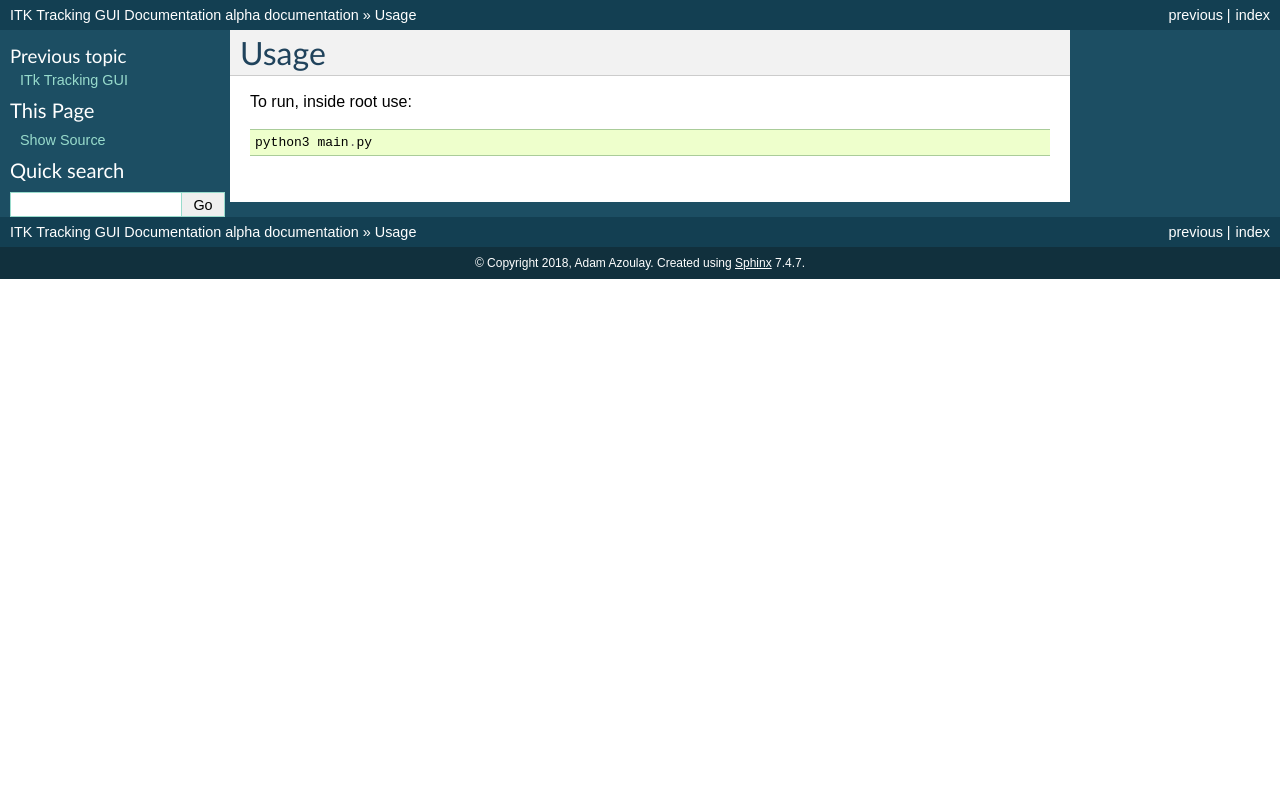
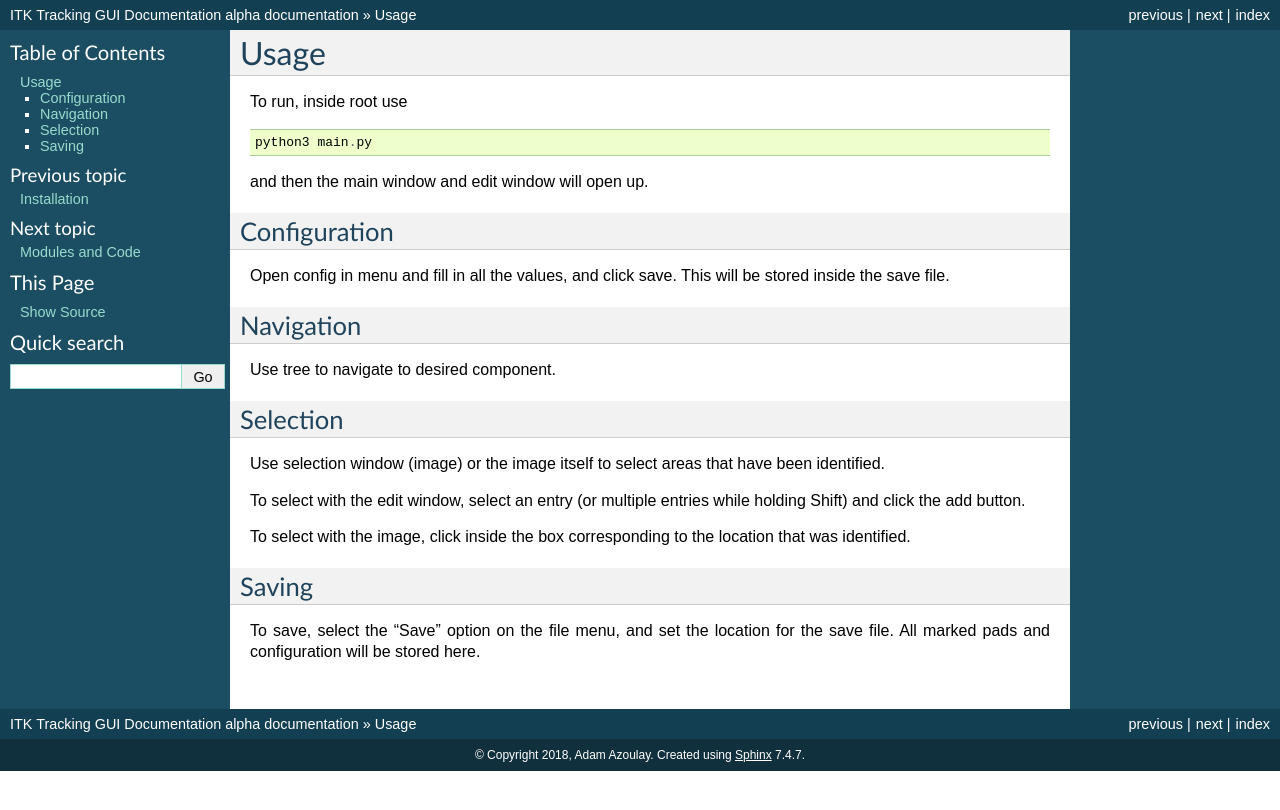
Before and after one commit to adamazoulay/ITkTrackingGUIDocs, a Sphinx documentation site: the page built from docs/usage.rst, in a window 1280 px wide. Shown: the top 810 px of the page. Built offline with Sphinx 7.4.7, drawn with Linux system fonts in a browser that asks for light colours.

Commit message:
Updated index and added install base

```diff
--- a/README.rst
+++ b/README.rst
@@ -1,7 +1,7 @@
 ITk Tracking GUI
 ========
 
-This is $project.
+This is the ITk Tracking GUI.
 
 Features
 --------
--- /dev/null
+++ b/docs/modules.rst
@@ -0,0 +1,2 @@
+Modules and Code
+================
--- a/docs/usage.rst
+++ b/docs/usage.rst
@@ -2,6 +2,31 @@
 Usage
 ========
 
-To run, inside root use::
+To run, inside root use
+
+.. code-block:: python
 
 	python3 main.py
+
+and then the main window and edit window will open up.
+
+Configuration
+-------------
+Open config in menu and fill in all the values, and click save. This will be stored inside the save file.
+
+Navigation
+----------
+Use tree to navigate to desired component.
+
+Selection
+---------
+Use selection window (image) or the image itself to select areas that have been identified.
+
+To select with the edit window, select an entry (or multiple entries while holding Shift) and click the add button.
+
+To select with the image, click inside the box corresponding to the location that was identified.
+
+Saving
+------
+To save, select the "Save" option on the file menu, and set the location for the save file. All marked pads
+and configuration will be stored here.
```
Also changed, not shown: docs/index.rst (+7 -7 lines), docs/installation.rst (+16 -10 lines), 1 other file.
